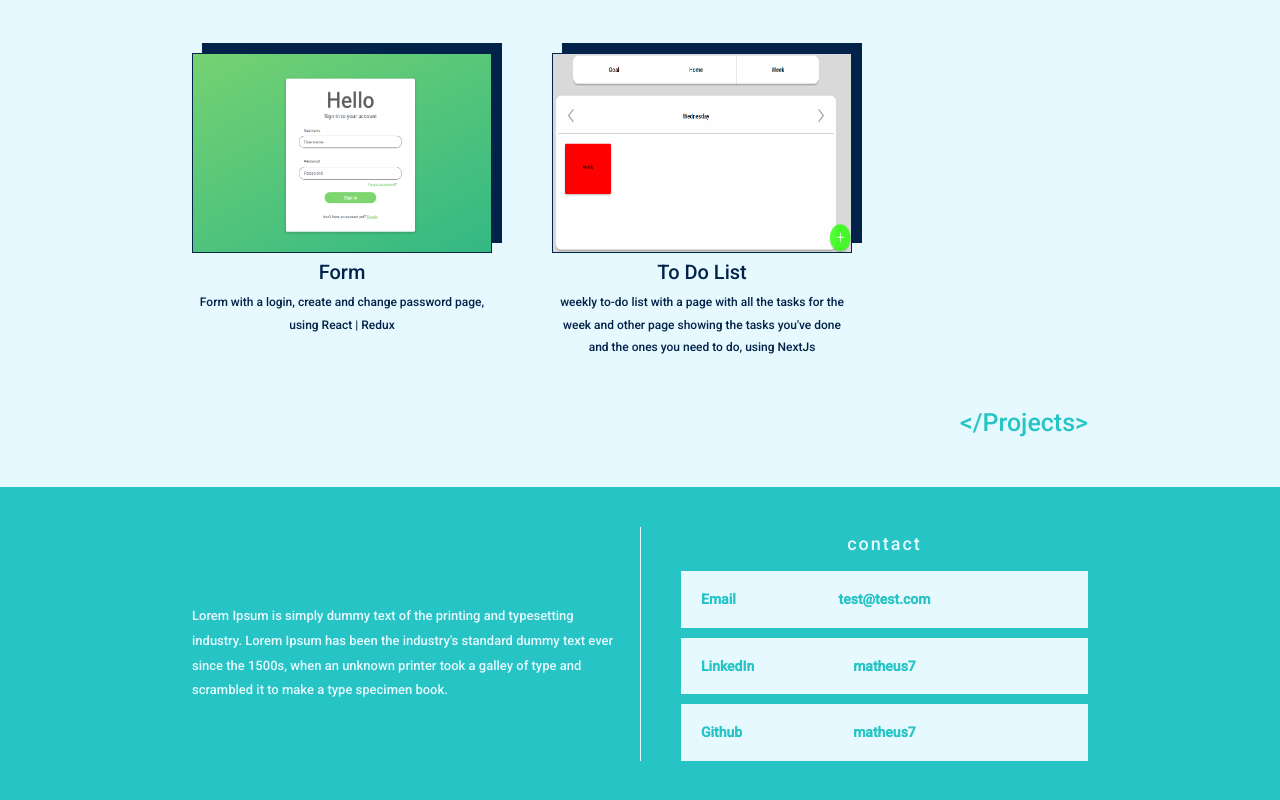
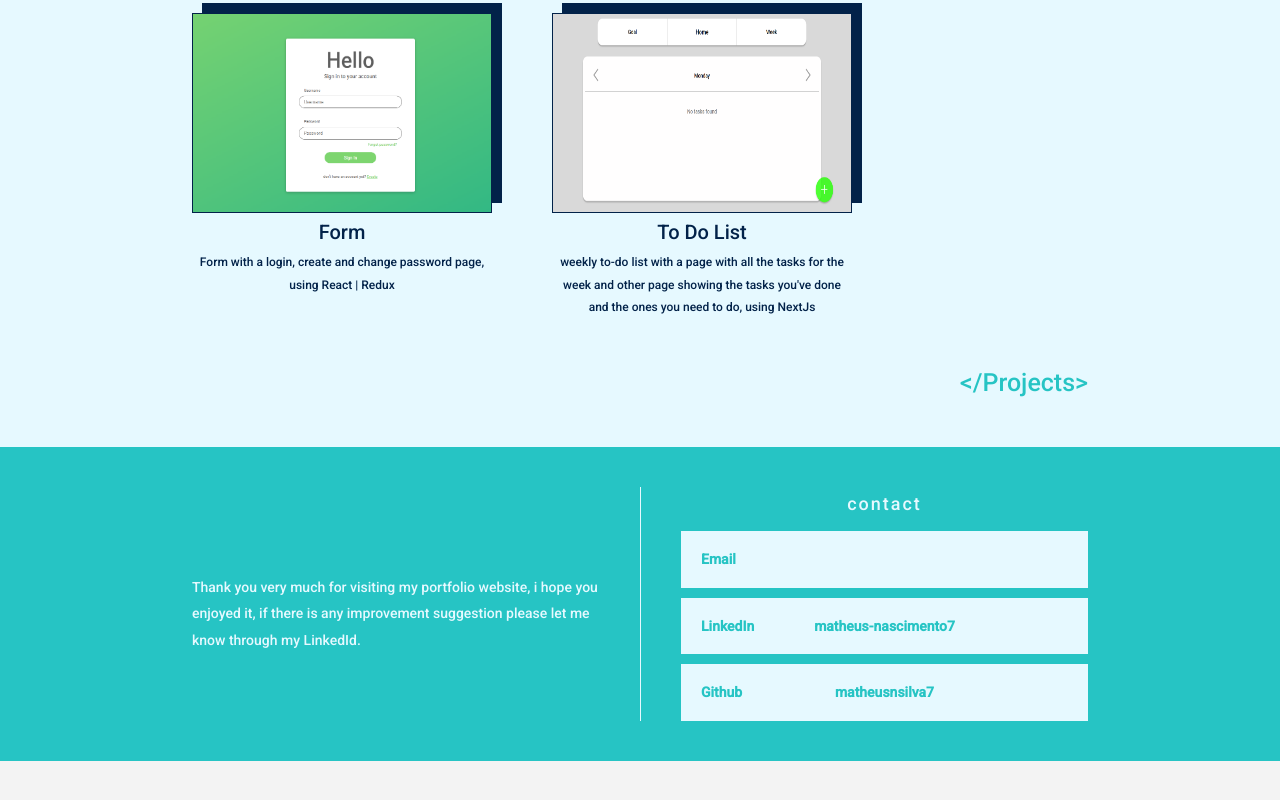
Before and after one commit to matheusnsilva7/Portfolio, a React (Create React App) app: page / in a window 1280 px wide. Shown: the part 1842-2642 px from the top of the page. After the commit the page ends 2603 px from the top, so only its background shows below. Built offline with nearby package versions, Linux system fonts and the light colour scheme.

Commit message:
home page

```diff
--- a/public/index.html
+++ b/public/index.html
@@ -8,13 +8,13 @@
       name="description"
       content="Web site created using create-react-app"
     />
-    <link rel="apple-touch-icon" href="%PUBLIC_URL%/logo192.png" />
-    <!--
+    <!--<link rel="apple-touch-icon" href="%PUBLIC_URL%/logo192.png" />
+
       manifest.json provides metadata used when your web app is installed on a
       user's mobile device or desktop. See https://developers.google.com/web/fundamentals/web-app-manifest/
     -->
-    <link rel="manifest" href="%PUBLIC_URL%/manifest.json" />
-    <!--
+    <!--<link rel="manifest" href="%PUBLIC_URL%/manifest.json" />
+
       Notice the use of %PUBLIC_URL% in the tags above.
       It will be replaced with the URL of the `public` folder during the build.
       Only files inside the `public` folder can be referenced from the HTML.
--- a/src/components/Contact.js
+++ b/src/components/Contact.js
@@ -11,11 +11,11 @@ const Contact = ({ language }) => {
         <h3>{data.name}</h3>
         <div>
           <h4 className={Classes.email}>
-            Email<span>test@test.com</span>
+            Email<span> </span>
           </h4>
           {data.links.map((link, i) => {
             return (
-              <a rel="noopener noreferrer" href={link.link} target="_blank">
+              <a key={link.id + i} rel="noopener noreferrer" href={link.link} target="_blank">
                 <h4>
                   {link.name}
                   <span>{link.profile}</span>
--- a/src/components/Contact.module.css
+++ b/src/components/Contact.module.css
@@ -53,6 +53,7 @@
   .container p {
     text-align: start;
     padding: 2rem 2rem 0 0;
+    font-size: 1.4rem;
   }
   .container div div {
     grid-template-columns: 1fr;
--- a/src/components/Home.js
+++ b/src/components/Home.js
@@ -21,7 +21,7 @@ const Home = ({ language }) => {
         </a>
       </div>
       <div className={Classes.containerImg}>
-        <div className={Classes.img}></div>
+        <img className={Classes.img} src={Data.home} alt="code" />
       </div>
       <div className={Classes.down}>
         <h5>Scroll Down</h5>
--- a/src/components/Home.module.css
+++ b/src/components/Home.module.css
@@ -70,6 +70,7 @@
     height: 40rem;
     background-color: #000000;
     box-shadow: 1rem 1rem 0 #022249;
+    object-fit: cover;
   }
   .down {
     display: flex;
--- a/src/components/Projects.js
+++ b/src/components/Projects.js
@@ -11,6 +11,7 @@ const Projects = ({ language }) => {
         {data.projects.map((project, i) => {
           return (
             <a
+              key={project.id + i}
               className={Classes.project}
               rel="noopener noreferrer"
               href={project.link}
--- a/src/components/Projects.module.css
+++ b/src/components/Projects.module.css
@@ -13,12 +13,13 @@
 .projects {
   padding: 4rem 0;
   display: grid;
-  gap: 4rem;
+  gap: 6rem;
 }
 .project p{
   color:#022249;
   font-size: 1.2rem;
   text-align: center;
+  width:30rem;
 }
 .project {
   display: flex;
@@ -38,7 +39,7 @@
   border: 1px solid #022249;
 }
 
-@media (min-width: 700px) {
+@media (min-width: 880px) {
   .projects {
     grid-template-columns: repeat(2, 1fr);
     gap: 6rem;
--- a/src/components/data.js
+++ b/src/components/data.js
@@ -4,6 +4,7 @@ import sass from "../img/Sass.png";
 import Js from "../img/JavaScript.png";
 import r from "../img/react.png";
 import Next from "../img/NextJs.png";
+import code from "../img/code.jpg";
 
 import maisUmCode from "../img/Projectmaisumcode.png";
 import weeklyPlanning from "../img/weeklyplanning.png";
@@ -31,7 +32,7 @@ const Data = {
     about: {
       name: "About",
       about:
-        "Lorem Ipsum is simply dummy text of the printing and typesetting industry. Lorem Ipsum has been the industry's standard dummy text ever since the 1500s, when an unknown printer took a galley of type and scrambled it to make a type specimen book. It has survived not only five centuries, but also the leap into electronic typesetting, remaining essentially unchanged. Lorem Ipsum is simply dummy text of the printing and typesetting industry. Lorem Ipsum has been the industry's standard dummy text ever since the 1500s, when an unknown printer took a galley of type and scrambled it to make a type specimen book.",
+        "I'm a self-taught front-end web developer passionate about creating interactive applications and experiences on the web. I started learning about web developer after some friends of mine recommended me, at the time I didn't even know what a web developer was. After some research, I really got interested about it, and with the help of my friends and a mentor I started to learn about front-end web developers. Since then, I try to learn and specialize more every day.",
     },
     projects: {
       name: "Projects",
@@ -48,7 +49,7 @@ const Data = {
           name: "Weekly Planning",
           text: "Weekly planning that allows you to add, remove, drag and drop events in your week, using HTML | SASS | JavaScript",
           img: weeklyPlanning,
-          link: "https://weeklyplanning-matheusnsilva7.netlify.app/",
+          link: "https://weeklyplanning-matheusnsilva7.netlify.app",
         },
         {
           id: 3,
@@ -62,32 +63,32 @@ const Data = {
           name: "Form",
           text: "Form with a login, create and change password page, using React | Redux",
           img: Form,
-          link: "https://matheusnsilva7.github.io/projeto-final-maisumcode/",
+          link: "https://form-matheusnsilva7.netlify.app",
         },
         {
           id: 5,
           name: "To Do List",
           text: "weekly to-do list with a page with all the tasks for the week and other page showing the tasks you've done and the ones you need to do, using NextJs",
           img: todoList,
-          link: "https://matheusnsilva7.github.io/projeto-final-maisumcode/",
+          link: "https://todolist-matheusnsilva7.netlify.app/",
         },
       ],
     },
     contact: {
       name: "contact",
-      note: "Lorem Ipsum is simply dummy text of the printing and typesetting industry. Lorem Ipsum has been the industry's standard dummy text ever since the 1500s, when an unknown printer took a galley of type and scrambled it to make a type specimen book.",
+      note: "Thank you very much for visiting my portfolio website, i hope you enjoyed it, if there is any improvement suggestion please let me know through my LinkedId.",
       links: [
         {
           id: 1,
           name: "LinkedIn",
-          profile: "matheus7",
-          link: "https://matheusnsilva7.github.io/projeto-final-maisumcode/",
+          profile: "matheus-nascimento7",
+          link: "https://www.linkedin.com/in/matheus-nascimento7/",
         },
         {
           id: 1,
           name: "Github",
-          profile: "matheus7",
-          link: "https://matheusnsilva7.github.io/projeto-final-maisumcode/",
+          profile: "matheusnsilva7",
+          link: "https://github.com/matheusnsilva7",
         },
       ],
     },
@@ -111,7 +112,7 @@ const Data = {
     about: {
       name: "Sobre",
       about:
-        "Lorem Ipsum é simplesmente um texto fictício da indústria tipográfica e de impressão. Lorem Ipsum tem sido o texto fictício padrão da indústria desde os anos 1500, quando um impressor desconhecido pegou uma cozinha de tipos e embaralhou-a para fazer um livro de espécimes de tipos. Ele sobreviveu não apenas cinco séculos, mas também o salto para a composição eletrônica, essencialmente inalterada. Lorem Ipsum é simplesmente um texto fictício da indústria tipográfica e de impressão. Lorem Ipsum tem sido o texto fictício padrão da indústria desde os anos 1500, quando um impressor desconhecido pegou uma cozinha de tipos e embaralhou-a para fazer um livro de espécimes de tipos.",
+        "Sou um desenvolvedor web front-end apaixonado por criar aplicativos e experiências interativas na web. Comecei a aprender sobre desenvolvedor web depois que alguns amigos meus me recomendaram, na época eu nem sabia o que era um desenvolvedor web. Depois de algumas pesquisas, eu realmente me interessei muito pela área, e com a ajuda de meus amigos e um mentor comecei a aprender sobre desenvolvedores web front-end. Desde então, tento aprender e me especializar cada dia mais.",
     },
     projects: {
       name: "Projetos",
@@ -128,50 +129,51 @@ const Data = {
           name: "Planejamento semanal",
           text: "Planejamento semanal que permite adicionar, remover, arrastar e soltar eventos em sua semana, usando HTML | SASS | JavaScript",
           img: weeklyPlanning,
-          link: "https://matheusnsilva7.github.io/projeto-final-maisumcode/",
+          link: "https://weeklyplanning-matheusnsilva7.netlify.app",
         },
         {
           id: 3,
           name: "Site de viagens",
           text: "site de viagens, usando HTML | SASS | JavaScript",
           img: travel,
-          link: "https://matheusnsilva7.github.io/projeto-final-maisumcode/",
+          link: "https://travel-matheusnsilva7.netlify.app/",
         },
         {
           id: 4,
           name: "Formulário",
           text: "form with a login, create and change password page, usando React | Redux",
           img: Form,
-          link: "https://matheusnsilva7.github.io/projeto-final-maisumcode/",
+          link: "https://form-matheusnsilva7.netlify.app",
         },
         {
           id: 5,
           name: "Lista De Afazeres",
           text: "lista de tarefas semanais com uma página com todas as tarefas da semana e outras páginas mostrando as tarefas que você fez e as que você precisa fazer, usando NextJs",
           img: todoList,
-          link: "https://matheusnsilva7.github.io/projeto-final-maisumcode/",
+          link: "https://todolist-matheusnsilva7.netlify.app/",
         },
       ],
     },
     contact: {
       name: "Contato",
-      note: "Lorem Ipsum is simply dummy text of the printing and typesetting industry. Lorem Ipsum has been the industry's standard dummy text ever since the 1500s, when an unknown printer took a galley of type and scrambled it to make a type specimen book.",
+      note: "Muito obrigado por visitar o site do meu portfólio, espero que tenha gostado, se houver alguma sugestão de melhoria, por favor me avise através do meu LinkedId.",
       links: [
         {
           id: 1,
           name: "LinkedIn",
-          profile: "matheus7",
-          link: "https://matheusnsilva7.github.io/projeto-final-maisumcode/",
+          profile: "matheus-nascimento7",
+          link: "https://www.linkedin.com/in/matheus-nascimento7/",
         },
         {
           id: 1,
           name: "Github",
-          profile: "matheus7",
-          link: "https://matheusnsilva7.github.io/projeto-final-maisumcode/",
+          profile: "matheusnsilva7",
+          link: "https://github.com/matheusnsilva7",
         },
       ],
     },
   },
+  home: code,
   skills: [
     { id: 1, name: "HTML", href: HTMl },
     { id: 2, name: "CSS", href: CSS },
```
Also changed, not shown: src/components/NavBar.js (+7 -3 lines), src/img/code.jpg (added), src/img/todoList.png.
